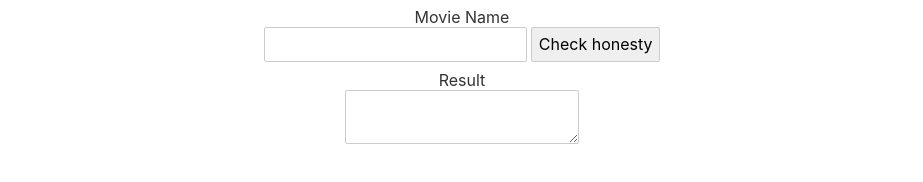
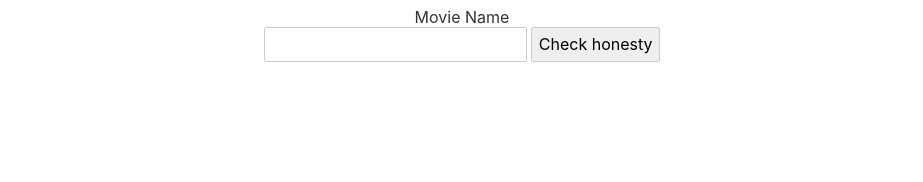
Before and after one commit to cameron-bam/honesttomatoes, a Svelte app: page / in a window 1280 px wide. Shown: the part 216-398 px from the top of the page, without its empty margins (178-1101 px from the left). Built offline with nearby package versions, Linux system fonts and the light colour scheme.

Commit message:
rendering w/hightlight.js

```diff
--- a/package.json
+++ b/package.json
@@ -31,6 +31,7 @@
   "dependencies": {
     "axios": "^0.19.2",
     "cheerio": "^1.0.0-rc.3",
+    "highlight.js": "^10.0.0",
     "sirv-cli": "^0.4.4"
   }
 }
--- a/src/components/CompareTomatoMeter.svelte
+++ b/src/components/CompareTomatoMeter.svelte
@@ -2,6 +2,8 @@
     import axios from 'axios';
     import plusMerge from '../../lib/util/plusmerge';
     import defaultResult from '../../lib/rt/default-review-result';
+    import hljs from 'highlight.js';
+
     let name = "";
     let result = "";
 
@@ -20,7 +22,7 @@
                 return Promise.all(promises);
             })
             .then((results) => {
-                result = JSON.stringify(results.reduce(plusMerge, {...defaultResult}));
+                result = hljs.hightlight("language-json", JSON.stringify(results.reduce(plusMerge, {...defaultResult})));
             })
     }
 </script>
@@ -32,7 +34,9 @@
     <input type="submit" value="Check honesty" />
 </form>
 
-<label>Result</label>
-<textarea>
-{result}
-</textarea>
+{#if result !== ""}
+    <label>Result</label>
+    <pre class="language-json">
+        <code>{@html result}</code>
+    </pre>
+{/if}
```
Also changed, not shown: 1 other file (tests, documents, lock files or other folders).
